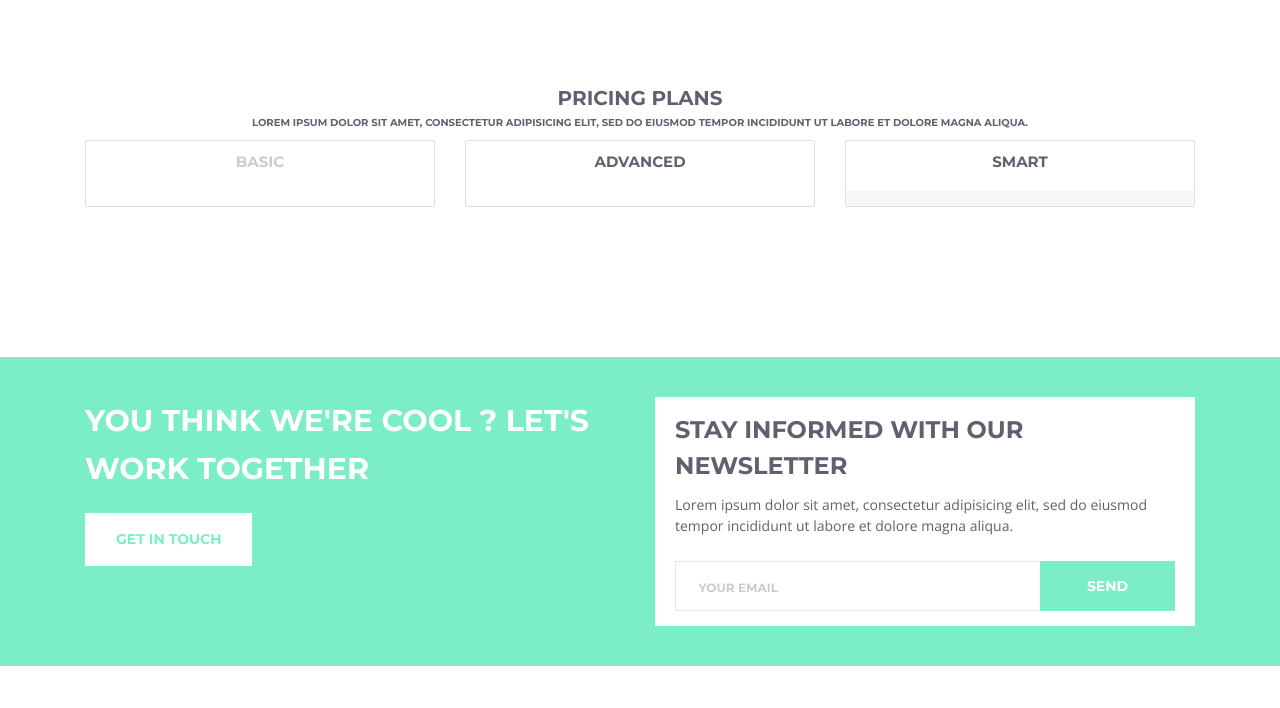
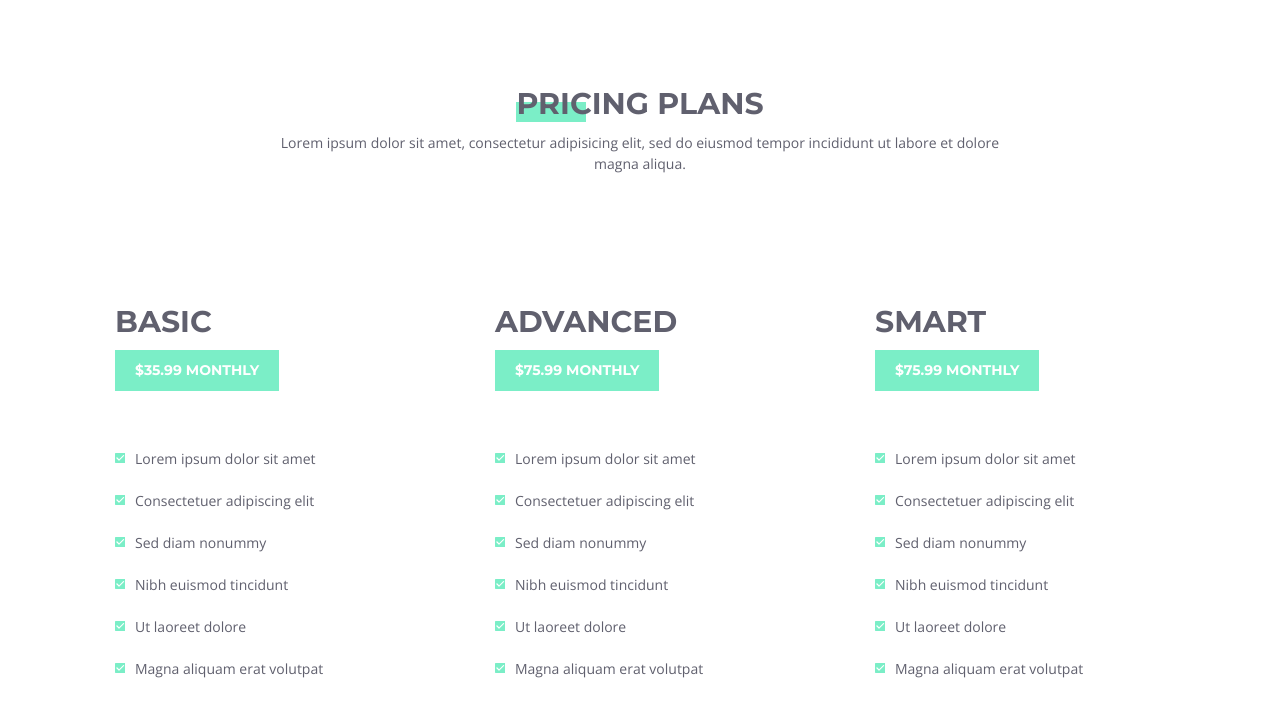
Before and after one commit to serilen/service, a website: page src/index.html in a window 1280 px wide. Shown: the part 1570-2278 px from the top of the page. Drawn offline with nearby package versions, Linux system fonts and the light colour scheme; files that its build step writes are made by us from their sources; files whose address does not match are found by name.

Commit message:
add section prices

```diff
--- a/src/html/section-advert.html
+++ b/src/html/section-advert.html
@@ -18,7 +18,7 @@
               molestie consequat, vel illum dolore eu feugiat nulla facilisis at vero eros et accumsan.
             </p>
             <div class="row">
-              <div class="col-6">
+              <div class="col-12 col-sm-6">
                 <ul class="description__list">
                   <li class="description__item">Stunning on all screens</li>
                   <li class="description__item">Easy to customize</li>
@@ -27,7 +27,7 @@
                   <li class="description__item">Unlimited possibilities</li>
                 </ul>
               </div>
-              <div class="col-6">
+              <div class="col-12 col-sm-6">
                 <ul class="description__list">
                   <li class="description__item">Remarkable style</li>
                   <li class="description__item">Captivating presentations</li>
@@ -44,36 +44,8 @@
         </div>
       </div>
     </div>
-    <!-- <div class="card-deck">
-      <div class="card border-0 align-items-center">
-        <img class="card-img" src="@img/pulse.png" alt="Keep pulse going">
-        <div class="card-body">
-          <h4 class="card-title">KEEP PULSE GOING</h4>
-          <p class="card-text">Lorem ipsum dolor sit amet, consectetur adipisicing elit, sed do eiusmod tempor incididunt .</p>
-        </div>
-      </div>
-      <div class="card border-0 align-items-center">
-        <img class="card-img" src="@img/limits.png" alt="Pass the limits">
-        <div class="card-body">
-          <h4 class="card-title">Pass the limits</h4>
-          <p class="card-text">Lorem ipsum dolor sit amet, consectetur adipisicing elit, sed do eiusmod tempor incididunt .</p>
-        </div>
-      </div>
-      <div class="card border-0 align-items-center">
-        <img class="card-img" src="@img/ideas.png" alt="Great ideas">
-        <div class="card-body">
-          <h4 class="card-title">Great ideas</h4>
-          <p class="card-text">Lorem ipsum dolor sit amet, consectetur adipisicing elit, sed do eiusmod tempor incididunt .</p>
-        </div>
-      </div>
-      <div class="card border-0 align-items-center">
-        <img class="card-img" src="@img/support.png" alt="Awesome support">
-        <div class="card-body">
-          <h4 class="card-title">Awesome support</h4>
-          <p class="card-text">Lorem ipsum dolor sit amet, consectetur adipisicing elit, sed do eiusmod tempor incididunt .</p>
-        </div>
-      </div>
-    </div> -->
+
+    <div>
       <div class="row">
         <div class="col-12 col-sm-6 col-md-3">
           <div class="advantage">
@@ -97,7 +69,7 @@
             </p>
           </div>
         </div>
-      <div class="col col-12-sm-6 col-md-3">
+        <div class="col-12 col-sm-6 col-md-3">
           <div class="advantage">
             <img class="img-responsive mb-5" src="@img/ideas.png" alt="Great ideas">
             <h4 class="advantage__title">
@@ -121,4 +93,5 @@
         </div>
       </div>
     </div>
+  </div>
 </section>
--- a/src/html/section-prices.html
+++ b/src/html/section-prices.html
@@ -1,31 +1,68 @@
 <section class="section-prices">
    <div class="container">
       <h2 class="section-prices__title">Pricing plans</h2>
-      <p class="section-prices__lead">Lorem ipsum dolor sit amet, consectetur adipisicing elit, sed do eiusmod tempor incididunt ut labore et dolore magna aliqua.</p>
-      <div class="card-deck">
-         <a class="card">
-           <div class="card-body">
-             <h4 class="card-title">Basic</h4>
-             <p class="card-text"></p>
-           </div>
+      <p class="section-prices__lead">Lorem ipsum dolor sit amet, consectetur adipisicing elit, sed do eiusmod tempor
+         incididunt ut labore et dolore magna aliqua.</p>
 
-         </a>
-         <div class="card">
-           <div class="card-body">
-             <h4 class="card-title">Advanced</h4>
-             <p class="card-text"></p>
-           </div>
-
+      <div>
+         <div class="row">
+            <div class="col-12 col-sm-6 col-lg-4">
+               <a class="price-card">
+                  <h4 class="price-card__title">
+                     Basic
+                  </h4>
+                  <p class="price-card__price">
+                     $35.99 Monthly
+                  </p>
+                  <ul class="price-card__list">
+                     <li class="price-card__item">Lorem ipsum dolor sit amet</li>
+                     <li class="price-card__item">Consectetuer adipiscing elit</li>
+                     <li class="price-card__item">Sed diam nonummy</li>
+                     <li class="price-card__item">Nibh euismod tincidunt</li>
+                     <li class="price-card__item">Ut laoreet dolore</li>
+                     <li class="price-card__item">Magna aliquam erat volutpat</li>
+                   </ul>
+                   <button class="btn btn-success">Get Started</button>
+               </a>
+            </div>
+            <div class="col-12 col-sm-6 col-lg-4">
+               <a class="price-card">
+                  <h4 class="price-card__title">
+                    Advanced
+                  </h4>
+                  <p class="price-card__price">
+                     $75.99 Monthly
+                  </p>
+                  <ul class="price-card__list">
+                     <li class="price-card__item">Lorem ipsum dolor sit amet</li>
+                     <li class="price-card__item">Consectetuer adipiscing elit</li>
+                     <li class="price-card__item">Sed diam nonummy</li>
+                     <li class="price-card__item">Nibh euismod tincidunt</li>
+                     <li class="price-card__item">Ut laoreet dolore</li>
+                     <li class="price-card__item">Magna aliquam erat volutpat</li>
+                   </ul>
+                   <button class="btn btn-success">Get Started</button>
+               </a>
+            </div>
+            <div class="col-12 col-sm-6 m-sm-auto col-lg-4">
+               <a class="price-card">
+                  <h4 class="price-card__title">
+                     Smart
+                  </h4>
+                  <p class="price-card__price">
+                     $75.99 Monthly
+                  </p>
+                  <ul class="price-card__list">
+                     <li class="price-card__item">Lorem ipsum dolor sit amet</li>
+                     <li class="price-card__item">Consectetuer adipiscing elit</li>
+                     <li class="price-card__item">Sed diam nonummy</li>
+                     <li class="price-card__item">Nibh euismod tincidunt</li>
+                     <li class="price-card__item">Ut laoreet dolore</li>
+                     <li class="price-card__item">Magna aliquam erat volutpat</li>
+                   </ul>
+                   <button class="btn btn-success">Get Started</button>
+               </a>
+            </div>
          </div>
-         <div class="card">
-           <div class="card-body">
-             <h4 class="card-title">Smart</h4>
-             <p class="card-text"></p>
-           </div>
-           <div class="card-footer border-0">
-
-           </div>
-         </div>
-       </div>
-   </div>
+      </div>
 </section>
--- a/src/scss/parts/_section-prices.scss
+++ b/src/scss/parts/_section-prices.scss
@@ -4,4 +4,103 @@
    @media (max-width: 768px) {
       padding-bottom: 4rem 0;
    }
+   &__title {
+      font-size: 3rem;
+      margin-bottom: 1rem;
+      position: relative;
+      display: inline-block;
+
+      &::before {
+         @include pseudo;
+         bottom: 0;
+         left: 0;
+         width: 7rem;
+         height: 2rem;
+         background-color: $success;
+         z-index: -1;
+         @media (max-width: 768px) {
+            width: 4.7rem;
+            height: 1.3rem;
+         }
+      }
+
+      @media (max-width: 768px) {
+         font-size: 2rem;
+      }
+   }
+   &__lead {
+      font-family: "Open Sans", sans-serif;
+      font-size: 1.4rem;
+      text-transform: none;
+      font-weight: 400;
+      margin-bottom: 10rem;
+      max-width: 730px;
+      @include push--auto;
+
+      @media (max-width: 768px) {
+         margin-bottom: 4rem 0;
+      }
+   }
 }
+
+.price-card {
+   display: block;
+   text-align: left;
+   padding: 30px 30px 40px;
+   color: inherit;
+   box-shadow: 0px 0px 50px 0px transparent;
+
+   &__title {
+      margin-bottom: 1rem;
+      font-size: 3rem;
+   }
+
+   &__price {
+      display: inline-block;
+      padding: 1rem 2rem;
+      font-size: 1.4rem;
+      color: $color-text-light;
+      background-color: $success;
+      margin-bottom: 5rem;
+   }
+
+   &__list {
+      list-style: none;
+      padding-left: 2rem;
+      font-family: "Open Sans", sans-serif;
+      font-size: 1.4rem;
+      text-transform: none;
+      font-weight: 400;
+      line-height: 2.5;
+      margin-bottom: 5rem;
+
+      @media (max-width: 768px) {
+         margin-bottom: 3rem;
+      }
+   }
+
+   &__item {
+      position: relative;
+      margin-bottom: 0.7rem;
+
+      &::before {
+         @include pseudo;
+         bottom: 0;
+         top: 50%;
+         width: 1rem;
+         height: 1rem;
+         transform: translate(-200%, -50%);
+         background-color: $success;
+         background-image: url("@img/marker.png");
+         background-size: cover;
+         background-position: 50% 50%;
+         background-repeat: no-repeat;
+      }
+   }
+
+   &:hover {
+      box-shadow: 0px 0px 50px 0px rgba(0, 0, 0, 0.25);
+      color: inherit;
+      text-decoration: none;
+   }
+}
```
Lines whose indentation alone changed are shown as unchanged.
